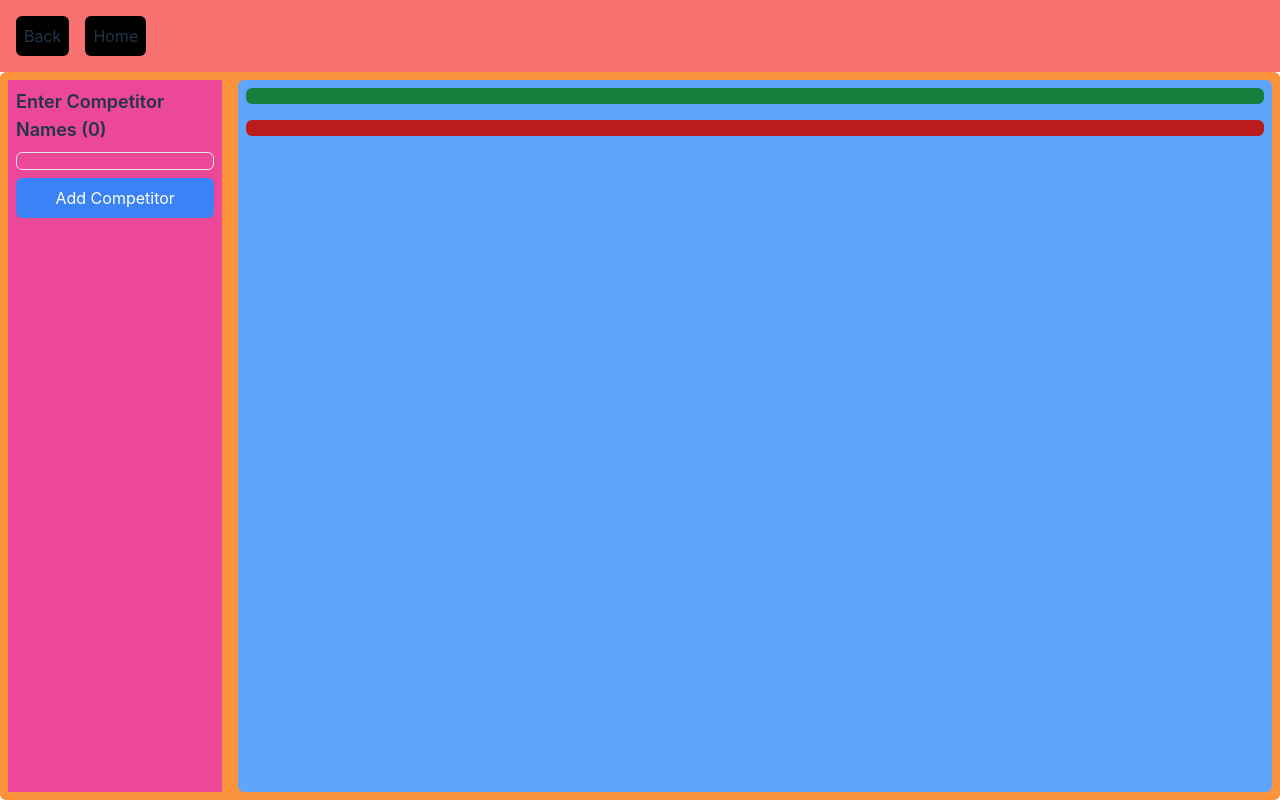
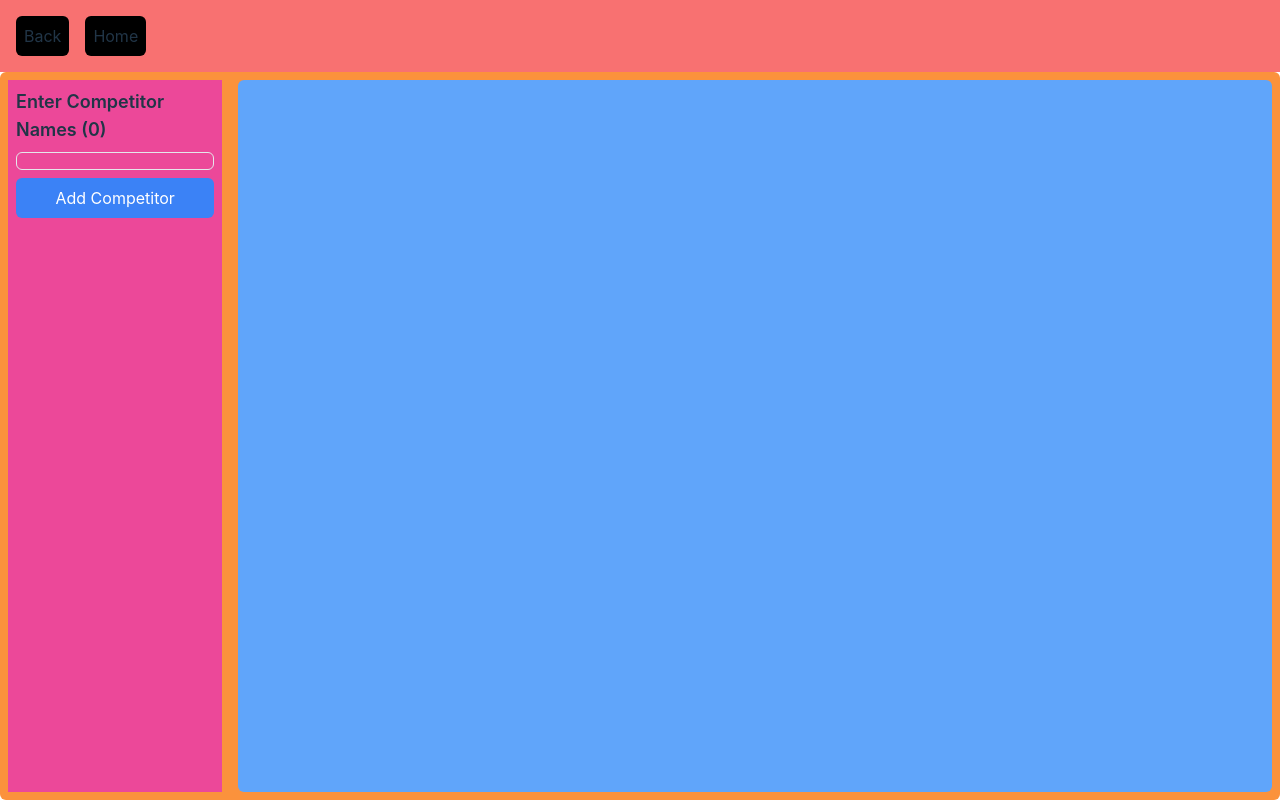
Before and after one commit to yusefwilson/BracketBuddy, a React (Vite) app in the folder src-react/: page /#/bracket in a window 1280 px wide. Built offline with nearby package versions, Linux system fonts and the light colour scheme.

Commit message:
Update architecture

```diff
--- a/src-react/src/components/MatchView.tsx
+++ b/src-react/src/components/MatchView.tsx
@@ -1,20 +1,7 @@
 import WinnerCheckbox from './WinnerCheckbox';
 import Match from '../lib/Match';
-import { useEffect, useRef } from 'react';
 
-export default function MatchView({ match, updateMatch, matchRefs }: { match: Match, updateMatch: (matchId: number, winner: number) => void, matchRefs: React.MutableRefObject<Map<number, HTMLDivElement>> }) {
-
-  const matchRef = useRef<HTMLDivElement>(null);
-
-  useEffect(() => {
-    if (matchRef.current) {
-      matchRefs.current.set(match.id, matchRef.current);
-    }
-
-    return () => {
-      matchRefs.current.delete(match.id); // Clean up when unmounting
-    };
-  }, []);
+export default function MatchView({ match, updateMatch }: { match: Match, updateMatch: (matchId: number, winner: number) => void }) {
 
   const toggleWinner = (newWinner: number) => {
     const updatedWinner = match.winner === newWinner ? -1 : newWinner;
@@ -22,7 +9,7 @@ export default function MatchView({ match, updateMatch, matchRefs }: { match: Ma
   };
 
   return (
-    <div ref={matchRef} className='relative'>
+    <div className='relative'>
 
       {/* Match container */}
       <div className='rounded-md bg-purple-400 p-2 flex flex-col gap-2'>
--- a/src-react/src/components/RoundView.tsx
+++ /dev/null
@@ -1,47 +0,0 @@
-import Round from '../lib/Round';
-import MatchView from './MatchView';
-
-import { useEffect, useRef } from 'react';
-
-export default function RoundView({ round, updateMatch, roundName, matchRefs, matchToRoundRefs }:
-  {
-    round: Round,
-    updateMatch: (matchId: number, winner: number) => void,
-    matchRefs: React.MutableRefObject<Map<number, HTMLDivElement>>,
-    roundName: string,
-    matchToRoundRefs: React.MutableRefObject<Map<number, HTMLDivElement>>
-  }) {
-
-  const roundRef = useRef<HTMLDivElement>(null);
-
-  useEffect(() => {
-    console.log('BBBBBBBBBBBBBBB')
-    if (roundRef.current) {
-      for (const match of round.matches) {
-        matchToRoundRefs.current.set(match.id, roundRef.current);
-        console.log('setting matchToRoundRefs for match', match.id, 'to roundRef', roundRef.current);
-      }
-    }
-
-    return () => {
-      for (const match of round.matches) {
-        matchToRoundRefs.current.delete(match.id);
-      }
-    };
-  }, [round]);
-
-
-  console.log('rendering round', round);
-
-  return (
-    <div className='flex flex-col bg-yellow-200 z-10'>
-
-      <h2 className='text-black text-center font-bold'>[FIX ROUND NAME]</h2>
-
-      <div className={'relative p-2 ' + (round.winnerRound ? 'bg-green-200' : 'bg-red-500')}>
-        {round.matches.map((match, i) => <MatchView key={i} match={match} updateMatch={updateMatch} matchRefs={matchRefs} />)}
-      </div>
-
-    </div>
-  )
-}
--- a/src-react/src/pages/BracketView.tsx
+++ b/src-react/src/pages/BracketView.tsx
@@ -1,10 +1,12 @@
 import Bracket from '../lib/Bracket';
 import Tournament from '../lib/Tournament';
-import RoundView from '../components/RoundView';
-import { useContext, useEffect, useLayoutEffect, useState, useRef } from 'react';
+import { useContext, useEffect, useLayoutEffect, useState } from 'react';
 import { CURRENT_STATE } from '../components/App';
 import CompetitorInput from '../components/CompetitorInput';
-import Match from '../lib/Match';
+import MatchView from '../components/MatchView';
+
+type RoundType = 'initialWinner' | 'initialLoser' | 'winner' | 'loserOdd' | 'loserEven';
+function isPowerOfTwo(n: number) { return n > 0 && (n & (n - 1)) === 0; }
 
 export default function BracketView() {
 
@@ -14,11 +16,8 @@ export default function BracketView() {
 
   // local state
   const [competitorNames, setCompetitorNames] = useState<string[]>(bracket?.competitorNames || []);
-  const [lines, setLines] = useState<{ x1: number, x2: number, y1: number, y2: number, color: string }[]>([]);
-  const matchRefs = useRef(new Map<number, HTMLDivElement>());
-  const matchRoundTypes = useRef(new Map<number, 'initialWinner' | 'initialLoser' | 'winner' | 'loserEven' | 'loserOdd'>());
-  const matchToRoundRefs = useRef(new Map<number, HTMLDivElement>());
 
+  // update the winner of a match (this calls a recursive method on the Match class which updates all dependent matches)
   const updateMatch = (matchId: number, winner: number): void => {
 
     // find winner
@@ -32,6 +31,7 @@ export default function BracketView() {
     setTournament(tournament?.markUpdated() as Tournament);
   }
 
+  // update the competitor names in the bracket whenever they change, which will also update the matches
   useEffect(() => {
     // every time the bracket members are updated, update the bracket
     if (bracket) {
@@ -41,130 +41,26 @@ export default function BracketView() {
     }
   }, [competitorNames]);
 
-  // draw lines between matches
-  useEffect(() => {
-    const newLines: { x1: number, x2: number, y1: number, y2: number, color: string }[] = [];
+  // given information about a round, calculate where on the screen the match should be placed.
+  const calculateWinnerPosition = (roundIndex: number, matchIndex: number, roundType: RoundType,): number[] => {
+    return [0, 0];
+  }
 
-    // for every round
-    bracket?.winnersBracket.concat(bracket.losersBracket).forEach((round) => {
+  // [roundIndex, matchIndex, roundType][]
+  const allWinnerMatches = [];
 
-      // for every match
-      round.matches.forEach((match) => {
+  for (let roundIndex = 0; roundIndex < (bracket?.winnersBracket.length || 0); roundIndex++) {
+    for (let matchIndex = 0; matchIndex < (bracket?.winnersBracket[roundIndex].matches.length || 0); matchIndex++) {
 
-        const matchElem = matchRefs.current.get(match.id);
-        if (!matchElem) return;
+      let roundType = 'winner' as RoundType;
+      if(!isPowerOfTwo(competitorNames.length) && roundIndex === 0) { roundType = 'initialWinner'; } // common special case for non-power of two brackets
 
-        console.log('about to operate on match ', match.id, ' with elem ', matchElem);
-
-        //
-        const matchRect = matchElem.getBoundingClientRect();
-        const centerX = matchRect.left + matchRect.width / 2;
-        const centerY = matchRect.top + matchRect.height / 2;
-
-        const addLine = (childMatch: Match | undefined, color: string) => {
-          if (!childMatch) return;
-          const childElem = matchRefs.current.get(childMatch.id);
-          if (!childElem) return;
-
-          const childRect = childElem.getBoundingClientRect();
-          newLines.push({
-            x1: centerX,
-            y1: centerY,
-            x2: childRect.left + childRect.width / 2,
-            y2: childRect.top + childRect.height / 2,
-            color,
-          });
-        };
-
-        addLine(match.winnerChild, "orange");
-        addLine(match.loserChild, "powderblue");
-      });
-    });
-
-    setLines(newLines);
-  }, [bracket]);
+      allWinnerMatches.push([roundIndex, matchIndex, roundType]);
+    }
+  }
 
   // layout pass
   useLayoutEffect(() => {
-    if (!bracket) return;
-
-    const raf = requestAnimationFrame(() => { layoutMatches(); })
-
-    const layoutMatches = () => {
-      // merge all matches into a single array
-      const allMatches = [...(bracket.winnersBracket.flatMap(round => round.matches) || []), ...(bracket.losersBracket.flatMap(round => round.matches) || [])];
-
-      // -------------------------------------------------------------------
-      // 1. LAYOUT: First Normal Winner Round — Even Vertical Spacing
-      // -------------------------------------------------------------------
-
-      //Find the first round in the winners bracket that is not an initial round
-      const firstNormalWinnerRound = bracket.winnersBracket.find(
-        round => round.matches.length > 0 && matchRoundTypes.current.get(round.matches[0].id) === 'winner'
-      );
-
-      if (firstNormalWinnerRound) {
-        // Get the DOM elements for each match in the first normal round
-        const matchElems: [number, HTMLDivElement][] = [];
-
-        for (const match of allMatches) {
-          const elem = matchRefs.current.get(match.id);
-          if (elem) {
-            matchElems.push([match.id, elem]);
-          }
-        }
-
-        if (matchElems.length > 0) {
-          const matchHeight = matchElems[0][1].offsetHeight;  // Assume uniform height
-          const gap = 16;                                  // Desired spacing between matches in pixels
-
-          // Compute the total height needed to stack all matches with the desired gap
-          const totalBlockHeight = matchElems.length * matchHeight + (matchElems.length - 1) * gap;
-          console.log('matchToRoundRefs', matchToRoundRefs.current);
-          console.log('matchElems', matchElems);
-          // Compute the vertical starting point so the block is vertically centered
-          const startY = (matchToRoundRefs.current.get(matchElems[0][0]).offsetHeight - totalBlockHeight) / 2;
-
-          // Position each match element using absolute top placement
-          matchElems.forEach((elem, i) => {
-            elem[1].style.position = 'absolute';                        // Required for manual top/y placement
-            elem[1].style.top = `${startY + i * (matchHeight + gap)}px`; // Even vertical spacing
-            elem[1].style.transform = '';                               // Clear any previous transform
-          });
-        }
-      }
-
-      // -------------------------------------------------------------------
-      // 2. LAYOUT: Initial Winner Matches — Align with Children (Staggered)
-      // -------------------------------------------------------------------
-
-      for (const match of allMatches) {
-        // Only handle matches marked as 'initialWinner'
-        if (matchRoundTypes.current.get(match.id) !== 'initialWinner') continue;
-
-        const matchElem = matchRefs.current.get(match.id);     // Parent match element
-        const child = match.winnerChild;                       // The child match (first round)
-        const childElem = child ? matchRefs.current.get(child.id) : null;
-
-
-        if (!matchElem || !childElem) continue; // Skip if either element is missing
-
-        // Get screen-relative position of both elements
-        const childRect = childElem.getBoundingClientRect();
-        const parentRect = matchElem.getBoundingClientRect();
-
-        console.log('child top:', childRect.top, 'parent top:', parentRect.top);
-
-        // Target Y: position parent so its center aligns with the bottom quarter of child
-        const targetY = childRect.top + childRect.height * 0.75;
-
-        // Difference between where the parent is and where we want it to be
-        const deltaY = targetY - (parentRect.top + parentRect.height / 2);
-
-        // Apply vertical shift via transform (does not affect layout flow)
-        matchElem.style.transform = `translateY(${deltaY}px)`;
-      }
-    }
   });
 
   console.log('about to render bracket ', bracket);
@@ -176,46 +72,10 @@ export default function BracketView() {
         <CompetitorInput competitors={competitorNames} setCompetitors={setCompetitorNames} />
       </div>
 
-      <div className='bg-blue-400 p-2 rounded-md flex flex-col gap-4 h-full w-full'>
-
-        <div className='rounded-md bg-green-700 flex flex-row p-2 gap-4 overflow-x-auto'>
-          {bracket?.winnersBracket.map((round, i) => {
-            let roundType: 'initialWinner' | 'initialLoser' | 'winner' | 'loserEven' | 'loserOdd' = i === 0 ? 'initialWinner' : 'winner';
-            for (let match of round.matches) {
-              matchRoundTypes.current.set(match.id, roundType);
-            }
-            return <RoundView key={i} round={round} updateMatch={updateMatch} roundName={roundType} matchRefs={matchRefs} matchToRoundRefs={matchToRoundRefs} />
-          })}
-        </div>
-
-        <div className='rounded-md bg-red-700 flex flex-row p-2 gap-4 overflow-x-auto'>
-          {bracket?.losersBracket.map((round, i) => {
-            let roundType: 'initialWinner' | 'initialLoser' | 'winner' | 'loserEven' | 'loserOdd' = i === 0 ? 'initialLoser' : (i % 2 === 0 ? 'loserEven' : 'loserOdd');
-            for (let match of round.matches) {
-              matchRoundTypes.current.set(match.id, roundType);
-            }
-            return <RoundView key={i} round={round} updateMatch={updateMatch} roundName={roundType} matchRefs={matchRefs} matchToRoundRefs={matchToRoundRefs} />
-          })}
-        </div>
-
+      {/* <Bracket display */}
+      <div className='bg-blue-400 p-2 rounded-md flex flex-col gap-4 h-full w-full relative'>
+        {bracket?.winnersBracket.map((round, roundIndex) => <MatchView />)}
       </div>
-
-      {/* SVG Lines */}
-      <svg className="absolute top-0 left-0 w-full h-full pointer-events-none z-0">
-
-        {lines.map((line, i) => (
-          <line
-            key={i}
-            x1={line.x1}
-            y1={line.y1}
-            x2={line.x2}
-            y2={line.y2}
-            stroke={line.color}
-            strokeWidth="2"
-          />
-        ))}
-      </svg>
-
     </div>
   )
 }
```
